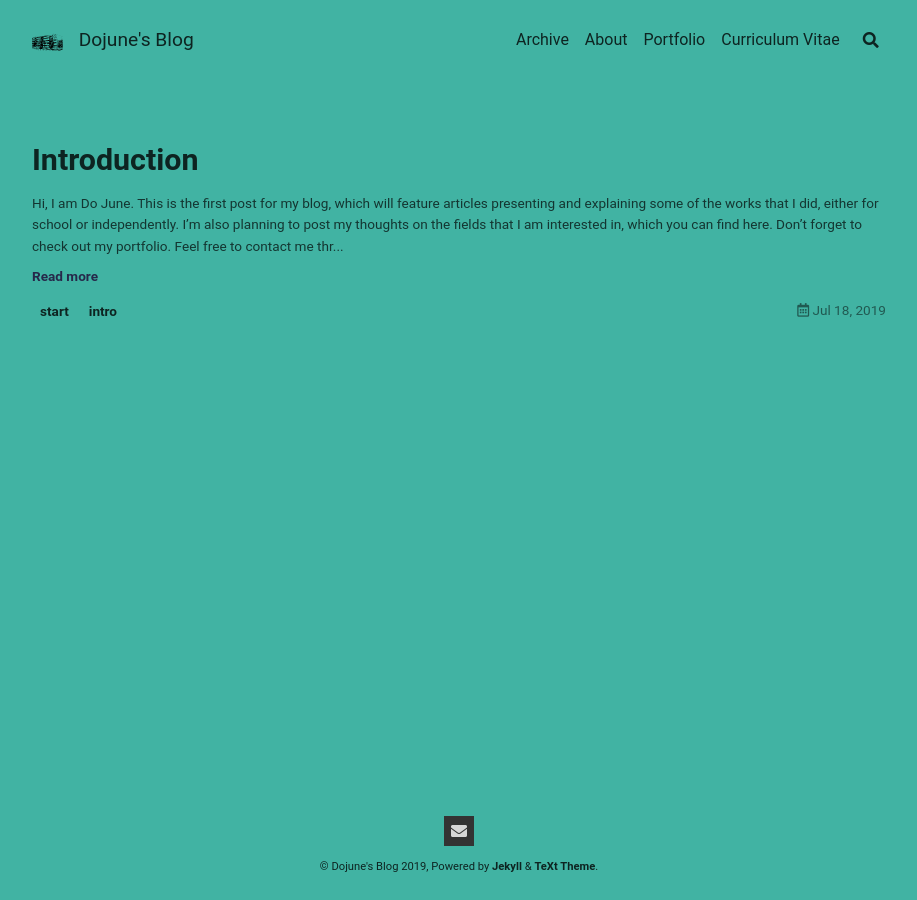
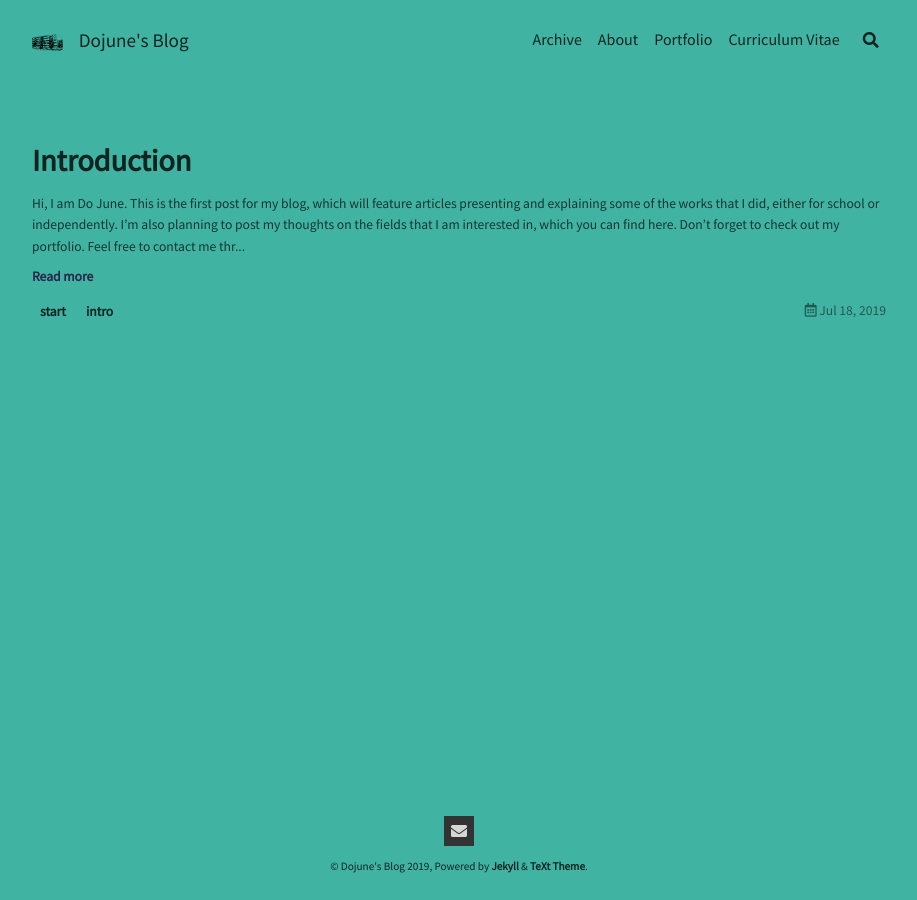
Before and after one commit to mindojune/mindojune.github.io, a Jekyll site: the page built from index.html, in a window 1280 px wide. Shown: the whole page, without its empty margins (181-1098 px from the left). Built offline with Jekyll 4.4.1, drawn with Linux system fonts in a browser that asks for light colours; nearby versions of some CDN libraries; the list of posts is cut into pages by our own code.

Commit message:
Update _variables.scss

```diff
--- a/_sass/common/_variables.scss
+++ b/_sass/common/_variables.scss
@@ -1,5 +1,6 @@
 $base: (
-  font-family:            ('Roboto', sans-serif),
+  font-family:            ('Source Sans Pro', sans-serif),
+  //font-family:            ('Roboto', sans-serif),
   //font-family:            ('Inconsolata', monospace),
   //font-family:            (-apple-system, BlinkMacSystemFont, "Segoe UI", Helvetica, Arial, sans-serif),
   font-family-code:       (Menlo, Monaco, Consolas, Andale Mono, lucida console, Courier New, monospace),
```
